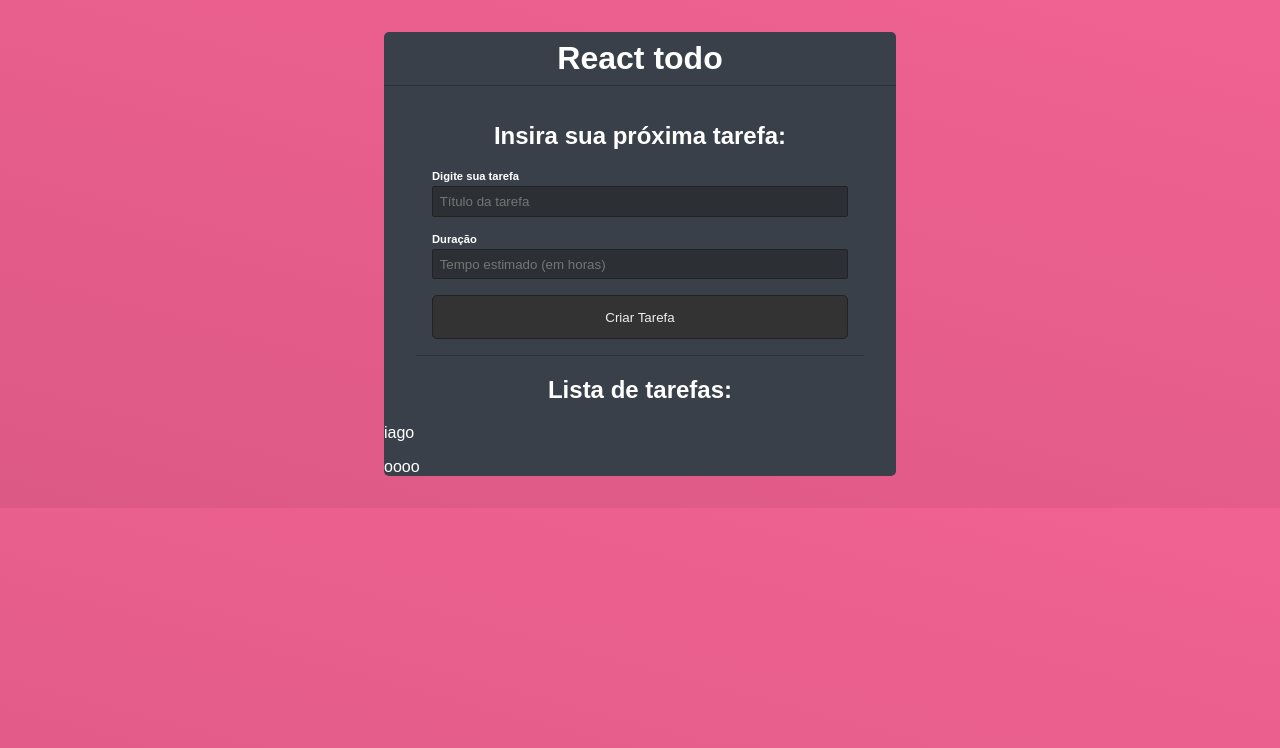
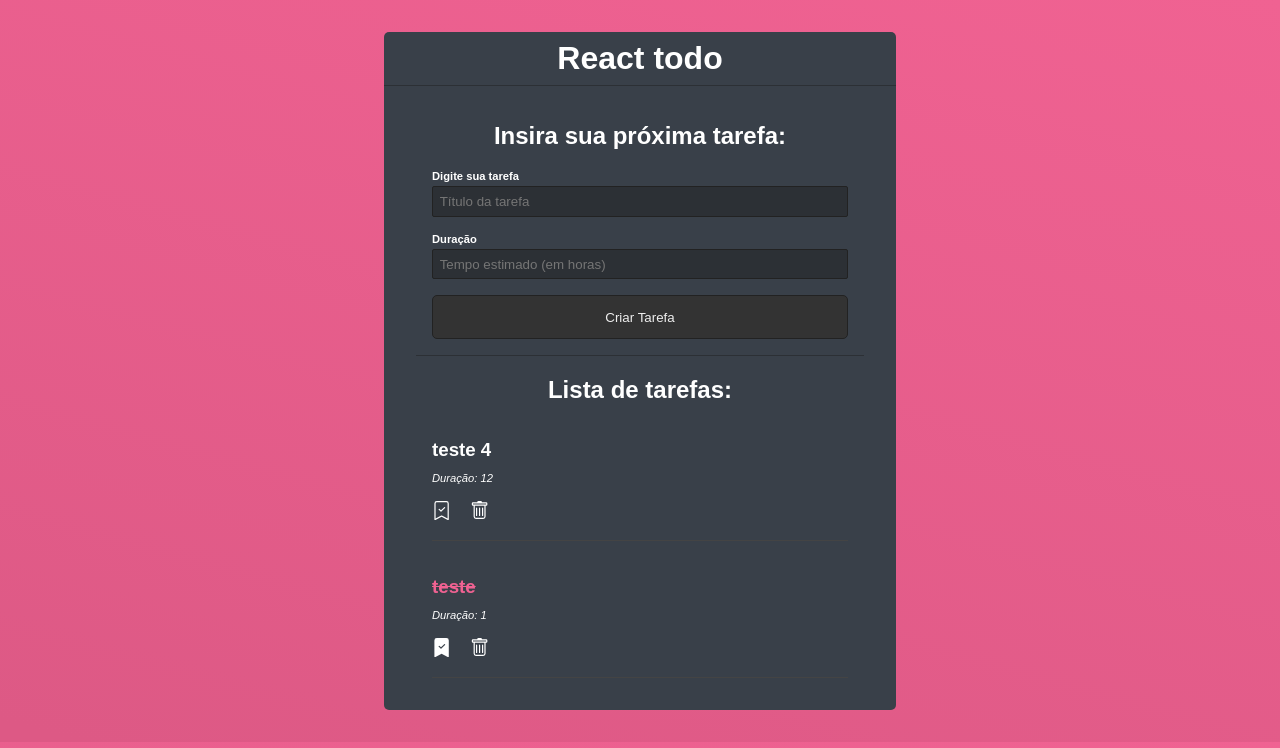
Before and after one commit to IagoLeobas/ToDo, a React (Create React App) app in the folder my-app/: page / in a window 1280 px wide. Shown: the top 748 px of the page. Built offline with nearby package versions, Linux system fonts and the light colour scheme; data requests are answered from the project's data file.

Commit message:
feat: adding and deleting data in the api

```diff
--- a/my-app/data/db.json
+++ b/my-app/data/db.json
@@ -1,16 +1,16 @@
 {
   "todos": [
     {
-      "id": 0.993827471291056,
-      "title": "iago",
+      "id": 0.6462304808447878,
+      "title": "teste 4",
       "time": "12",
       "done": false
     },
     {
-      "id": 0.8547782207156904,
-      "title": "oooo",
-      "time": "12",
-      "done": false
+      "id": 0.024059307072436642,
+      "title": "teste",
+      "time": "1",
+      "done": true
     }
   ]
 }
--- a/my-app/src/App.css
+++ b/my-app/src/App.css
@@ -58,3 +58,48 @@
   padding: 1em;
   cursor: pointer;
 }
+
+.list-todo {
+  padding: 0 1em 2em;
+  margin: 1em 2em;
+}
+
+.list-todo h2 {
+  margin-bottom: 0;
+}
+
+list-todo p {
+  text-align: center;
+}
+
+.todo {
+  border-bottom: 1px solid #444;
+  padding: 1em 0;
+}
+
+.todo h3 {
+  margin-bottom: .5em;
+}
+
+.todo-done {
+  text-decoration: line-through;
+  color: rgb(240, 98, 146);
+}
+
+.todo p {
+  text-align: left;
+  font-style: italic;
+  font-size: .7em;
+  margin-bottom: 1.5em;
+}
+
+.todo svg {
+  font-size: 1.2em;
+  cursor: pointer;
+  margin-right: 1em;
+  transition: 0.5s;
+}
+
+.todo svg:houver {
+  color: rgb(240, 98, 146);
+}
--- a/my-app/src/App.js
+++ b/my-app/src/App.js
@@ -45,8 +45,37 @@
       },
     });
 
+    setTodos((prevState) => [...prevState, todo]);
+
     setTitle("")
     setTime("")
+  }
+
+  const handleEdit = async (todo) => {
+    todo.done = !todo.done;
+
+    const data = await fetch(API + "/todos/" + todo.id, {
+      method: "PUT",
+      body: JSON.stringify(todo),
+      headers: {
+        "Content-Type": "application/json",
+      },
+    });
+    setTodos((prevState) =>
+      prevState.map((t) => (t.id === data.id ? (t.data) : t))
+    );
+  }
+
+  if (loading) {
+    return <p>Carregando...</p>
+  }
+
+  const handleDelete = async (id) => {
+    await fetch(API + "/todos/" + id, {
+      method: "DELETE",
+    });
+    setTodos((prevState) => prevState.filter((todo) => todo.id !== id));
+
   }
 
   return (
@@ -81,7 +110,14 @@
         {todos.length === 0 && <p>Não há tarefas</p>}
         {todos.map((todo) => (
           <div className='todo' key={todo.id}>
-            <p>{todo.title}</p>
+            <h3 className={todo.done ? "todo-done" : ""}>{todo.title}</h3>
+            <p>Duração: {todo.time}</p>
+            <div className='actions'>
+              <span onClick={() => handleEdit(todo)}>
+                {!todo.done ? <BsBookmarkCheck /> : <BsBookmarkCheckFill />}
+              </span>
+              <BsTrash onClick={() => handleDelete(todo.id)} />
+            </div>
           </div>
         ))}
       </div>
```
